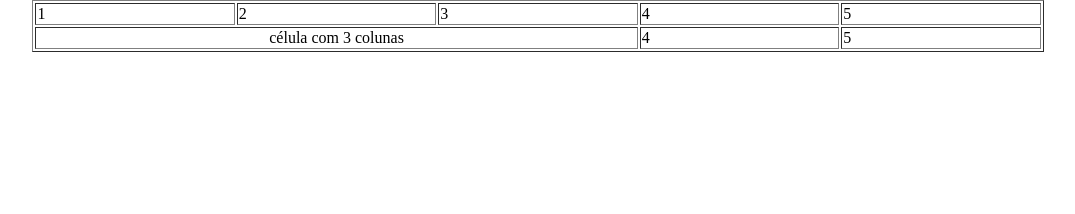
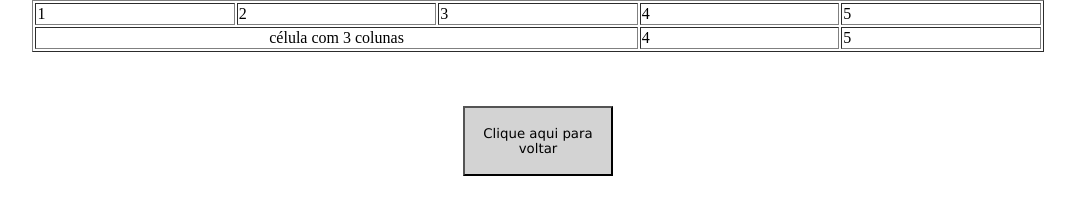
Before and after one commit to LunaDixon67/paulo-atividade, a plain HTML site: page R 2304/R2304.html in a window 1280 px wide. Shown: the part 150-364 px from the top of the page, without its empty margins (102-1177 px from the left). Drawn offline with Linux system fonts and the light colour scheme.

Commit message:
Update R2304.html

```diff
--- a/R 2304/R2304.html
+++ b/R 2304/R2304.html
@@ -30,5 +30,13 @@
 				<td width="20%">5</td>
 			</tr>
 		</table>
+		    <br><br><br>
+        <center>
+    <a href="../index.html">
+        <button style="font-family: Verdana, sans-serif; width: 150px; height: 70px; background: #D3D3D3;">
+            Clique aqui para voltar
+        </button>
+    </a>
+</center>
 	</body>
 </html>
```
